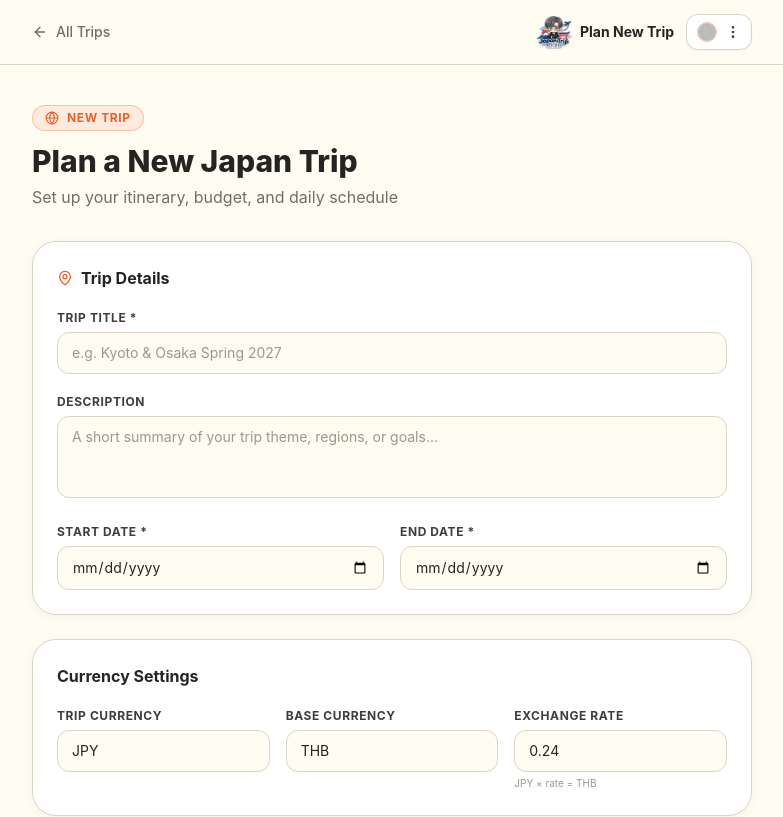
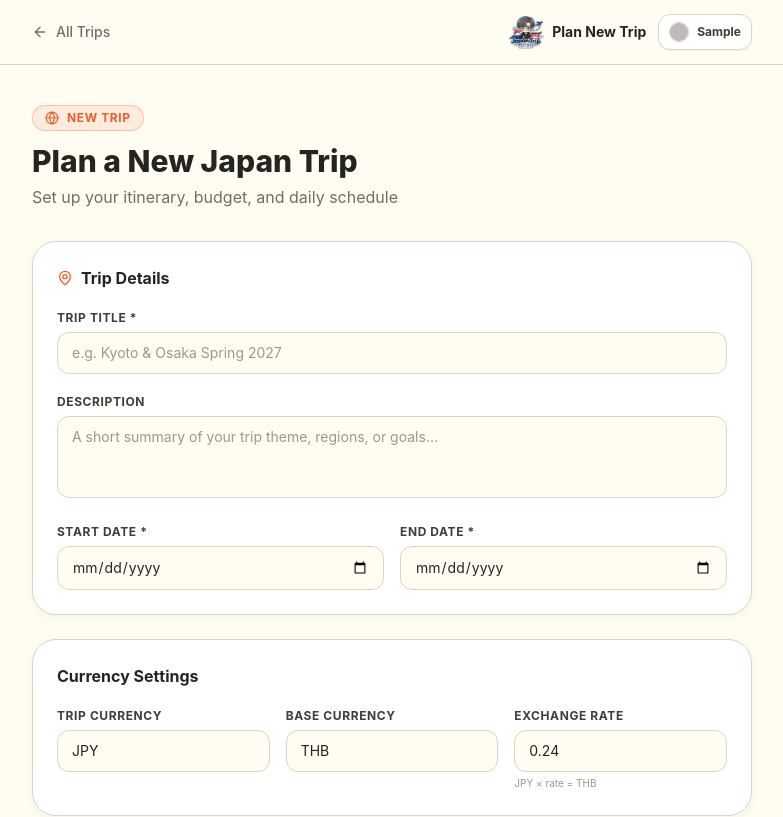
Before and after one commit to markPoramest/japan-trip, a Next.js app: page /trips/new in a window 1280 px wide. Shown: the top 817 px of the page, without its empty margins (248-1031 px from the left). Built offline with nearby package versions, Linux system fonts and the light colour scheme; no server answers; sample sign-in values are in the browser's storage.

Commit message:
fix: resolve dropdown overlay z-index stacking on login page and replace kebab with person profile icon

```diff
--- a/src/app/login/page.tsx
+++ b/src/app/login/page.tsx
@@ -30,7 +30,7 @@ export default function LoginPage() {
   return (
     <div className="min-h-screen bg-bg-base flex flex-col justify-between text-text-primary">
       {/* Top bar */}
-      <header className="border-b border-border bg-bg-surface/80 backdrop-blur-md">
+      <header className="border-b border-border bg-bg-surface/80 backdrop-blur-md relative z-50">
         <div className="max-w-6xl mx-auto px-4 sm:px-6 h-16 flex items-center justify-between">
           <div className="flex items-center space-x-3">
             <img
--- a/src/components/SettingsKebab.tsx
+++ b/src/components/SettingsKebab.tsx
@@ -94,7 +94,7 @@ export default function SettingsKebab() {
 
   return (
     <div className="relative inline-block text-left z-50" ref={menuRef}>
-      {/* Kebab trigger button */}
+      {/* Profile & Settings Trigger button with Person Icon */}
       <button
         type="button"
         onMouseDown={(e) => e.stopPropagation()}
@@ -105,7 +105,7 @@ export default function SettingsKebab() {
         }}
         aria-expanded={isOpen}
         aria-haspopup="true"
-        title={t("settings")}
+        title={session?.user?.name ? `${session.user.name} (${t("settings")})` : t("settings")}
         className={`h-9 px-2.5 rounded-xl border flex items-center gap-2 cursor-pointer transition-all shadow-sm active:scale-95 select-none ${
           isOpen
             ? "bg-accent text-white border-accent shadow-accent scale-105"
@@ -122,8 +122,14 @@ export default function SettingsKebab() {
           <div className="w-5 h-5 rounded-full bg-accent/20 text-accent font-bold text-[10px] flex items-center justify-center">
             {session.user.name ? session.user.name.charAt(0).toUpperCase() : "U"}
           </div>
-        ) : null}
-        <MoreVertical className="w-4 h-4 pointer-events-none" />
+        ) : (
+          <User className="w-4 h-4 pointer-events-none" />
+        )}
+        {session?.user?.name && (
+          <span className="text-xs font-bold max-w-[80px] truncate hidden sm:inline">
+            {session.user.name.split(" ")[0]}
+          </span>
+        )}
       </button>
 
       {/* Dropdown Menu */}
@@ -131,7 +137,7 @@ export default function SettingsKebab() {
         <div
           onMouseDown={(e) => e.stopPropagation()}
           onClick={(e) => e.stopPropagation()}
-          className="absolute right-0 mt-2 w-72 rounded-2xl bg-bg-card border border-border p-3.5 shadow-earth z-[100] animate-in fade-in zoom-in-95 duration-150 space-y-3"
+          className="absolute right-0 mt-2 w-72 rounded-2xl bg-bg-card border border-border p-3.5 shadow-2xl z-[999] animate-in fade-in zoom-in-95 duration-150 space-y-3"
           role="menu"
         >
           {/* Header */}
```
